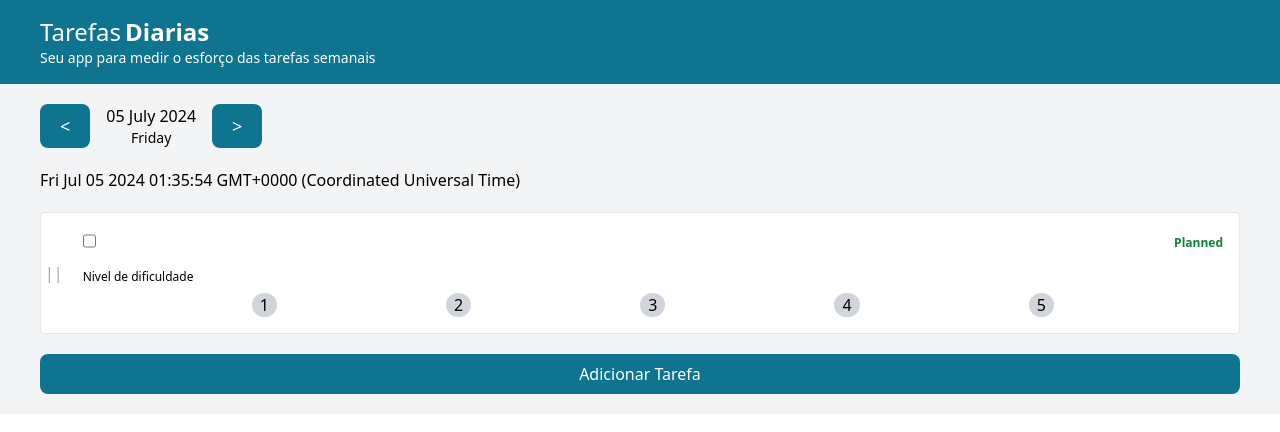
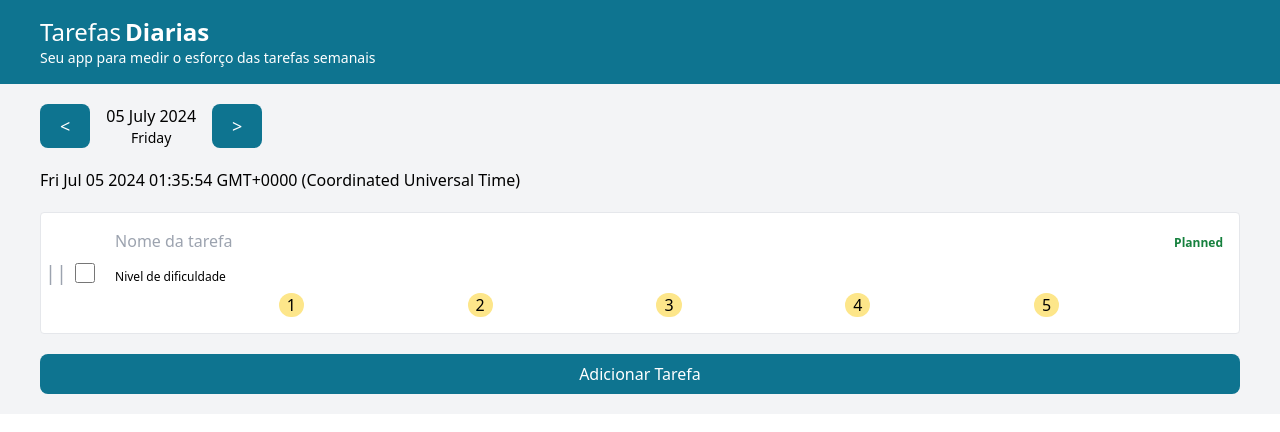
Before and after one commit to joseluz/daily-task, an Angular app: page / in a window 1280 px wide. Both pictures are taken after a click on the button "Adicionar Tarefa". Shown: the top 432 px of the page. Built offline with nearby package versions, Linux system fonts and the light colour scheme.

Commit message:
layout improvements

```diff
--- a/src/app/ui/components/button-circle/button-circle.component.html
+++ b/src/app/ui/components/button-circle/button-circle.component.html
@@ -1,4 +1,4 @@
-<button class="rounded-full bg-gray-300 px-2 text-base"
-        [ngClass]="cssBlock"
+<button class="rounded-full px-2 text-base"
+        [ngClass]="!!cssBlock ? cssBlock: 'bg-amber-200'"
         (click)="clicked($event)">{{ label }}
 </button>
--- a/src/app/ui/components/button-circle/button-circle.component.ts
+++ b/src/app/ui/components/button-circle/button-circle.component.ts
@@ -13,7 +13,7 @@ import {DifficultyLevel} from "../../../model/task";
 export class ButtonCircleComponent {
   @Input() label: string | DifficultyLevel;
   @Output() action = new EventEmitter<void>();
-  @Input() cssBlock: string = '';
+  @Input() cssBlock: string | null = null;
 
   clicked(evt: Event): void {
     this.action.emit();
--- a/src/app/ui/components/task-item/task-item.component.html
+++ b/src/app/ui/components/task-item/task-item.component.html
@@ -1,13 +1,15 @@
 <div class="w-full bg-white border rounded flex">
-  <div class="flex min-h-full text-base items-center px-1 text-gray-400 cursor-move">
-    ||
+  <div class="flex min-h-full  items-center px-1 gap-x-2">
+    <span class="text-xl text-gray-400 cursor-move">||</span>
+    <input type="checkbox"
+           class="w-5 h-5"
+           (change)="task.isComplete = !task.isComplete"/>
   </div>
   <div class="flex flex-col gap-y-4 flex-1 py-4 px-4">
     <div class="flex justify-between">
       <div class="flex gap-x-2">
-        <input type="checkbox"
-               (change)="task.isComplete = !task.isComplete"/>
         <input type="text"
+               placeholder="Nome da tarefa"
                class="focus:border-none outline-none"
                [(ngModel)]="task.description"/>
       </div>
@@ -23,23 +25,24 @@
         <!--      <dt-button-difficulty-level [difficultyLevel]="5">-->
         <!--      </dt-button-difficulty-level>-->
         <dt-button-circle [label]="difficultyLevel.VeryLow"
-                          [cssBlock]="isLevelOne?'bg-gray-500':''"
+                          [cssBlock]="isLevelOne?'bg-amber-500':''"
                           (action)="registerDifficultyLevel(difficultyLevel.VeryLow)">
         </dt-button-circle>
         <dt-button-circle [label]="difficultyLevel.Low"
-                          [cssBlock]="isLevelTwo?'bg-gray-500':''"
+                          [cssBlock]="isLevelTwo?'bg-amber-500':''"
                           (action)="registerDifficultyLevel(difficultyLevel.Low)">
         </dt-button-circle>
         <dt-button-circle [label]="difficultyLevel.Medium"
-                          [cssBlock]="isLevelThree?'bg-gray-500':''"
+                          [cssBlock]="isLevelThree?'bg-amber-500':''"
                           (action)="registerDifficultyLevel(difficultyLevel.Medium)">
         </dt-button-circle>
         <dt-button-circle [label]="difficultyLevel.Hard"
-                          [cssBlock]="isLevelFour?'bg-gray-500':''"
+                          [cssBlock]="isLevelFour?'bg-amber-500':''"
                           (action)="registerDifficultyLevel(difficultyLevel.Hard)">
         </dt-button-circle>
         <dt-button-circle [label]="difficultyLevel.VeryHard"
-                          [cssBlock]="isLevelFive?'bg-gray-500':''"
+                          [cssBlock]="isLevelFive?'bg-amber-500':''"
+                          class=""
                           (action)="registerDifficultyLevel(difficultyLevel.VeryHard)">
         </dt-button-circle>
       </div>
```
